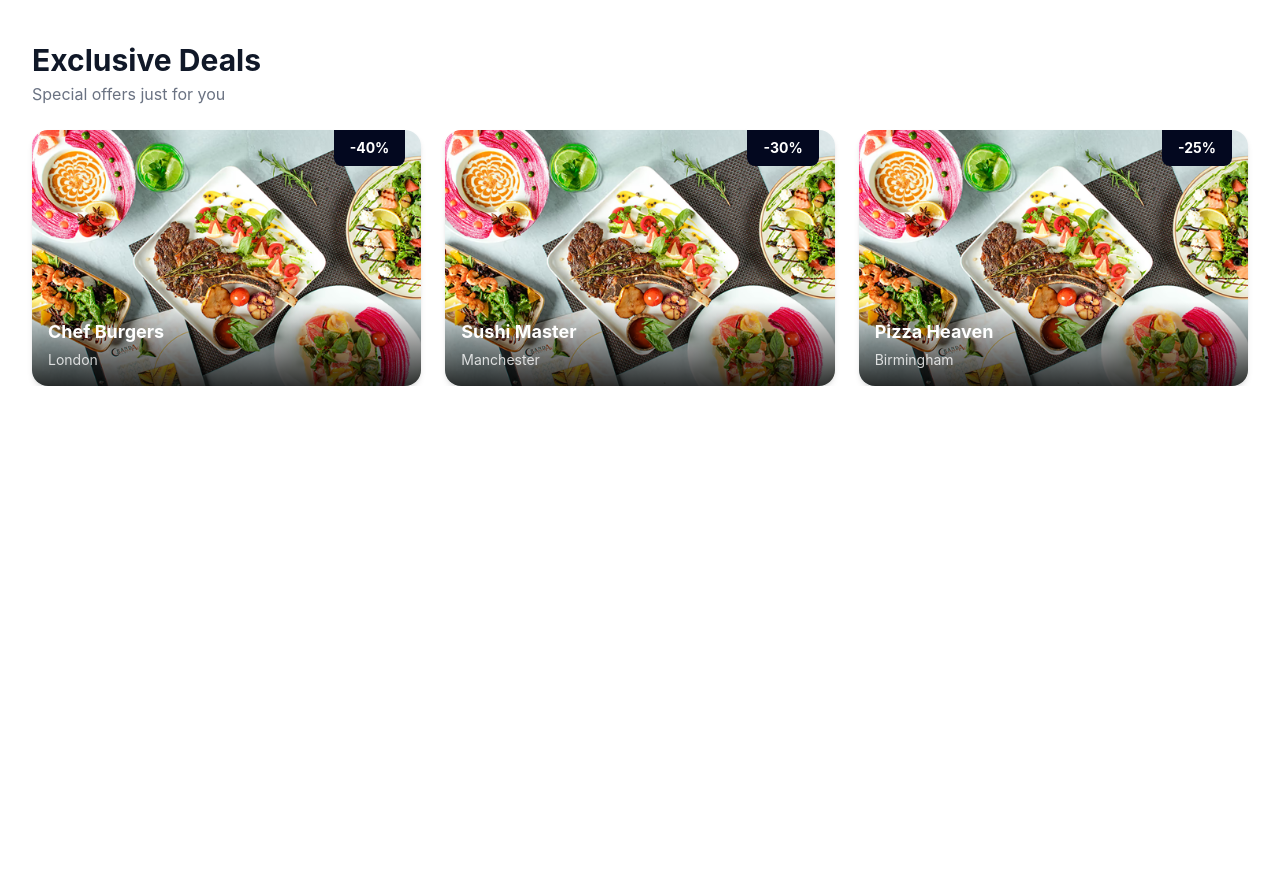
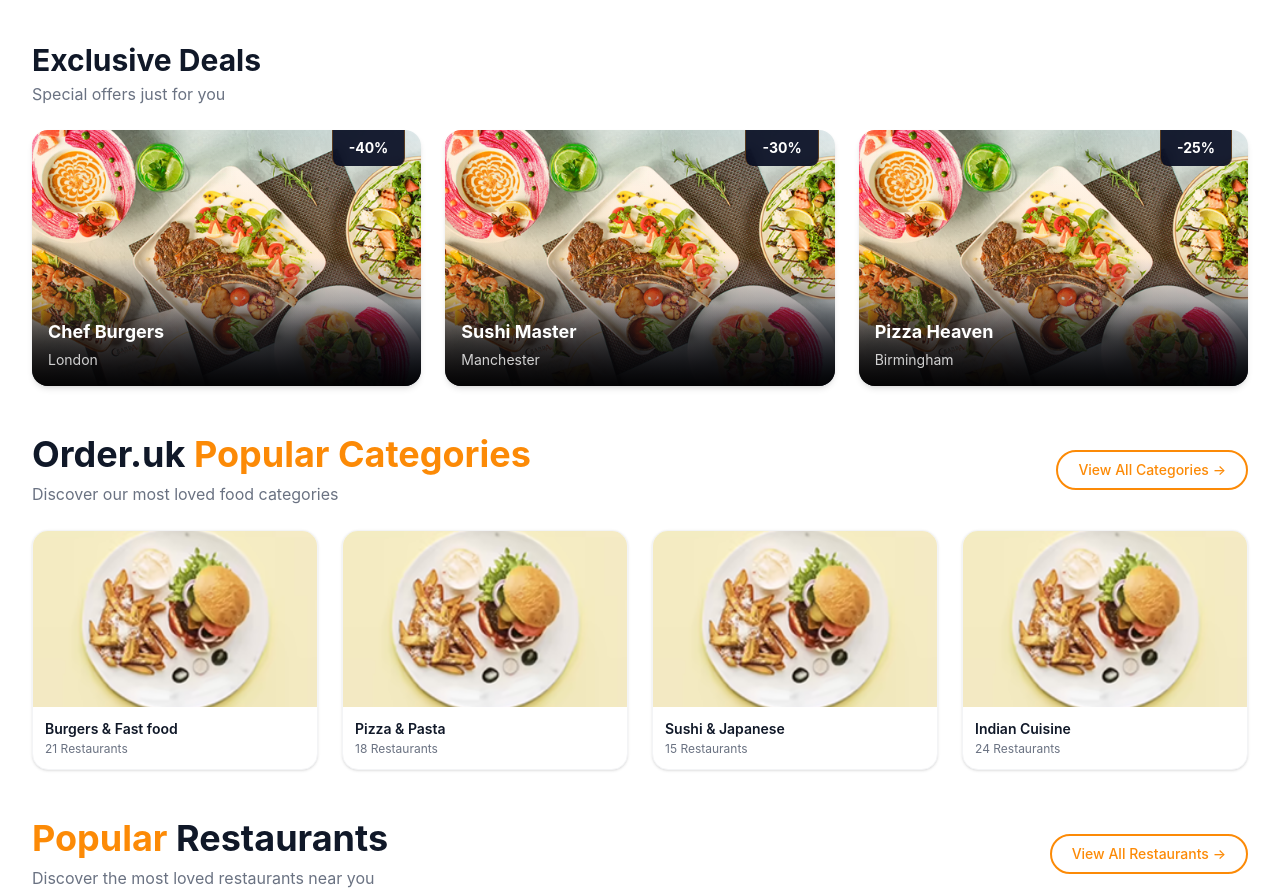
Before and after one commit to mohankumaronly/food-delivery-frontend-only, a React (Vite) app: page / in a window 1280 px wide. Shown: the part 720-1610 px from the top of the page. Before the commit the page ends 1106 px from the top, so only its background shows below. Built offline with nearby package versions, Linux system fonts and the light colour scheme.

Commit message:
cards are updated

```diff
--- a/src/App.tsx
+++ b/src/App.tsx
@@ -3,6 +3,9 @@ import Navbar from './components/Navbar'
 import Hero from './components/Hero'
 import CategoryNav from './components/CategoryNav'
 import ExclusiveSection from './components/ExclusiveSection'
+import PopularCategories from './components/PopularCategories'
+import DishSection from './components/DishSection'
+import PopularRestaurants from './components/PopularRestaurants'
 
 const App = () => {
   return (
@@ -11,7 +14,10 @@ const App = () => {
       <Navbar />
       <Hero />
       <CategoryNav />
-      <ExclusiveSection/>
+      <ExclusiveSection />
+      <PopularCategories />
+      <DishSection/>
+      <PopularRestaurants/>
     </div>
   )
 }
--- /dev/null
+++ b/src/components/DishCard.tsx
@@ -0,0 +1,34 @@
+interface DishCardProps {
+  image: string;
+  categoryName: string;
+  restaurantCount: number;
+}
+
+const DishCard = ({ image, categoryName, restaurantCount }: DishCardProps) => {
+  return (
+    <div className="group cursor-pointer">
+      <div className="rounded-2xl overflow-hidden shadow-sm hover:shadow-xl transition-all duration-300 bg-white border border-gray-100">
+        {/* Image Container */}
+        <div className="relative h-36 sm:h-40 md:h-44 overflow-hidden">
+          <img
+            src={image}
+            alt={categoryName}
+            className="w-full h-full object-cover group-hover:scale-110 transition-transform duration-500"
+          />
+        </div>
+
+        {/* Content - Below Image with smaller height */}
+        <div className="p-2 sm:p-3">
+          <h3 className="text-gray-900 font-semibold text-xs sm:text-sm mb-0.5 group-hover:text-[#FC8A06] transition-colors duration-300">
+            {categoryName}
+          </h3>
+          <p className="text-gray-500 text-xs">
+            {restaurantCount} Restaurants
+          </p>
+        </div>
+      </div>
+    </div>
+  );
+};
+
+export default DishCard;
--- /dev/null
+++ b/src/components/DishSection.tsx
@@ -0,0 +1,50 @@
+import DishCard from './DishCard';
+import placeholderImage2 from '../assets/images/placeholder-image2.png';
+
+const DishSection = () => {
+  const dishCategories = [
+    {
+      id: 1,
+      image: placeholderImage2,
+      categoryName: "Burgers & Fast food",
+      restaurantCount: 21
+    },
+    {
+      id: 2,
+      image: placeholderImage2,
+      categoryName: "Pizza & Pasta",
+      restaurantCount: 18
+    },
+    {
+      id: 3,
+      image: placeholderImage2,
+      categoryName: "Sushi & Japanese",
+      restaurantCount: 15
+    },
+    {
+      id: 4,
+      image: placeholderImage2,
+      categoryName: "Indian Cuisine",
+      restaurantCount: 24
+    }
+  ];
+
+  return (
+    <div className="w-full bg-white mt-6 px-4 sm:px-6 lg:px-8">
+      <div className="w-full max-w-[1400px] mx-auto">
+        <div className="grid grid-cols-2 sm:grid-cols-3 lg:grid-cols-4 gap-4 sm:gap-6">
+          {dishCategories.map((category) => (
+            <DishCard
+              key={category.id}
+              image={category.image}
+              categoryName={category.categoryName}
+              restaurantCount={category.restaurantCount}
+            />
+          ))}
+        </div>
+      </div>
+    </div>
+  );
+};
+
+export default DishSection;
--- a/src/components/ExclusiveCard.tsx
+++ b/src/components/ExclusiveCard.tsx
@@ -16,19 +16,25 @@ const ExclusiveCard = ({ image, restaurantName, restaurantAddress, discount }: E
           className="w-full h-full object-cover group-hover:scale-110 transition-transform duration-500"
         />
 
+        {/* Enhanced Gradient Overlay for fancy look */}
+        <div className="absolute inset-0 bg-gradient-to-t from-[#03081F]/90 via-[#03081F]/40 via-[#FC8A06]/15 to-transparent"></div>
+
+        {/* Second gradient layer for depth */}
+        <div className="absolute inset-0 bg-gradient-to-r from-[#FC8A06]/10 to-transparent"></div>
+
         {/* Discount Badge - Top Right with rounded bottom */}
         <div
-          className="absolute top-0 right-4 px-4 py-2 font-bold text-sm rounded-b-lg"
-          style={{ backgroundColor: '#03081F', color: '#FFFFFF' }}
+          className="absolute top-0 right-4 px-4 py-2 font-bold text-sm rounded-b-lg backdrop-blur-sm"
+          style={{ backgroundColor: 'rgba(3, 8, 31, 0.9)', color: '#FFFFFF', borderLeft: '1px solid rgba(252, 138, 6, 0.3)', borderRight: '1px solid rgba(252, 138, 6, 0.3)' }}
         >
           -{discount}%
         </div>
       </div>
 
-      {/* Content - Bottom Left */}
-      <div className="absolute bottom-0 left-0 right-0 p-4 bg-gradient-to-t from-black/80 to-transparent">
-        <h3 className="text-white font-bold text-lg mb-1">{restaurantName}</h3>
-        <p className="text-white/80 text-sm">{restaurantAddress}</p>
+      {/* Content - Bottom Left with better gradient */}
+      <div className="absolute bottom-0 left-0 right-0 p-4 bg-gradient-to-t from-black/90 via-black/50 to-transparent">
+        <h3 className="text-white font-bold text-lg mb-1 group-hover:text-[#FC8A06] transition-colors duration-300">{restaurantName}</h3>
+        <p className="text-white/80 text-sm group-hover:text-white/100 transition-colors duration-300">{restaurantAddress}</p>
       </div>
     </div>
   );
--- /dev/null
+++ b/src/components/PopularCategories.tsx
@@ -0,0 +1,25 @@
+const PopularCategories = () => {
+  return (
+    <div className="w-full bg-white mt-12 px-4 sm:px-6 lg:px-8">
+      <div className="w-full max-w-[1400px] mx-auto">
+        <div className="flex flex-col sm:flex-row items-center justify-between gap-4">
+          <div className="text-center sm:text-left">
+            <h2 className="text-2xl md:text-3xl lg:text-4xl font-bold text-gray-900">
+              Order.uk <span style={{ color: '#FC8A06' }}>Popular Categories</span>
+            </h2>
+            <p className="text-gray-500 mt-2">Discover our most loved food categories</p>
+          </div>
+
+          <button
+            className="px-5 py-2 text-sm font-medium rounded-full transition-all hover:scale-105"
+            style={{ border: '2px solid #FC8A06', color: '#FC8A06' }}
+          >
+            View All Categories →
+          </button>
+        </div>
+      </div>
+    </div>
+  );
+};
+
+export default PopularCategories;
--- /dev/null
+++ b/src/components/PopularRestaurants.tsx
@@ -0,0 +1,25 @@
+const PopularRestaurants = () => {
+  return (
+    <div className="w-full bg-white mt-12 px-4 sm:px-6 lg:px-8">
+      <div className="w-full max-w-[1400px] mx-auto">
+        <div className="flex flex-col sm:flex-row items-center justify-between gap-4">
+          <div className="text-center sm:text-left">
+            <h2 className="text-2xl md:text-3xl lg:text-4xl font-bold text-gray-900">
+              <span style={{ color: '#FC8A06' }}>Popular</span> Restaurants
+            </h2>
+            <p className="text-gray-500 mt-2">Discover the most loved restaurants near you</p>
+          </div>
+
+          <button
+            className="px-5 py-2 text-sm font-medium rounded-full transition-all hover:scale-105"
+            style={{ border: '2px solid #FC8A06', color: '#FC8A06' }}
+          >
+            View All Restaurants →
+          </button>
+        </div>
+      </div>
+    </div>
+  );
+};
+
+export default PopularRestaurants;
```
Also changed, not shown: src/assets/images/placeholder-image2.png (added).
